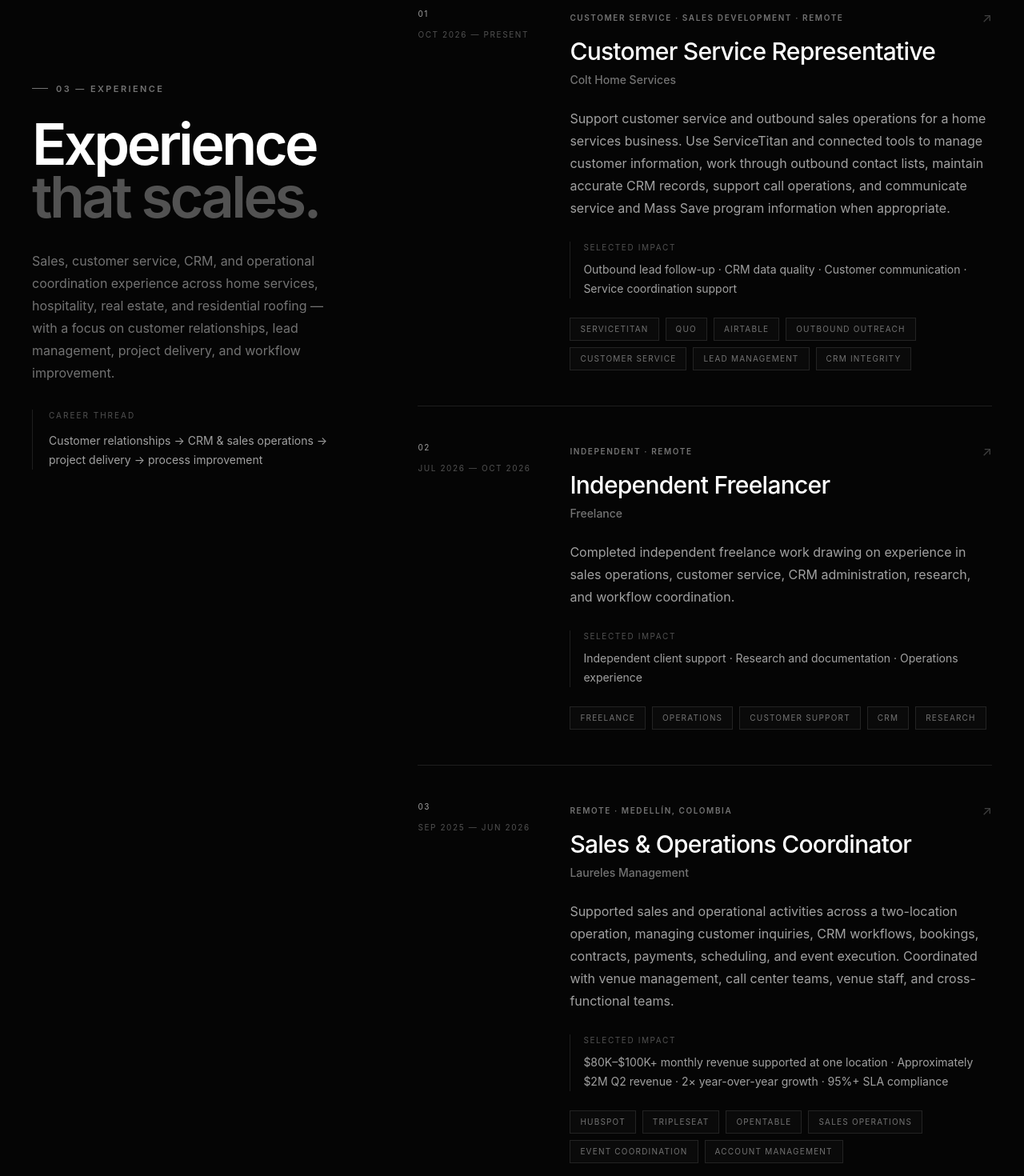
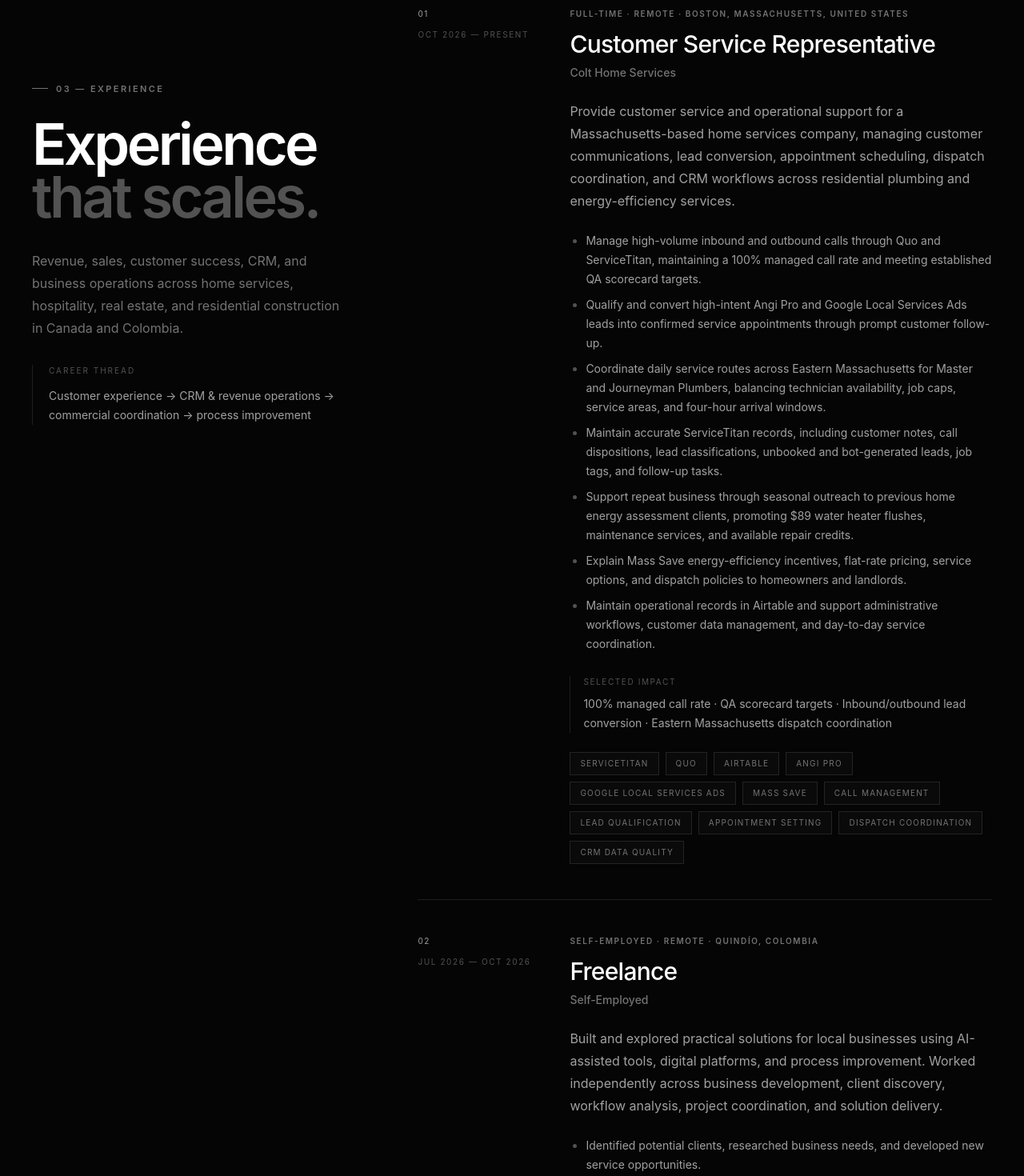
Before and after one commit to matteojose3112-bit/aster, a React (Vite) app in the folder portfolio/: page / in a window 1280 px wide. Shown: the part 7660-9130 px from the top of the page at 80% size. Built offline with nearby package versions, Linux system fonts and the light colour scheme.

Commit message:
Expand professional experience with full responsibilities and impact

```diff
--- a/portfolio/src/components/layout/sections/Experience.tsx
+++ b/portfolio/src/components/layout/sections/Experience.tsx
@@ -3,46 +3,86 @@ const experience = [
     period: "Oct 2026 — Present",
     role: "Customer Service Representative",
     company: "Colt Home Services",
-    type: "Customer Service · Sales Development · Remote",
-    summary: "Support customer service and outbound sales operations for a home services business. Use ServiceTitan and connected tools to manage customer information, work through outbound contact lists, maintain accurate CRM records, support call operations, and communicate service and Mass Save program information when appropriate.",
-    impact: "Outbound lead follow-up · CRM data quality · Customer communication · Service coordination support",
-    capabilities: ["ServiceTitan", "Quo", "Airtable", "Outbound Outreach", "Customer Service", "Lead Management", "CRM Integrity"],
+    type: "Full-time · Remote · Boston, Massachusetts, United States",
+    summary: "Provide customer service and operational support for a Massachusetts-based home services company, managing customer communications, lead conversion, appointment scheduling, dispatch coordination, and CRM workflows across residential plumbing and energy-efficiency services.",
+    details: [
+      "Manage high-volume inbound and outbound calls through Quo and ServiceTitan, maintaining a 100% managed call rate and meeting established QA scorecard targets.",
+      "Qualify and convert high-intent Angi Pro and Google Local Services Ads leads into confirmed service appointments through prompt customer follow-up.",
+      "Coordinate daily service routes across Eastern Massachusetts for Master and Journeyman Plumbers, balancing technician availability, job caps, service areas, and four-hour arrival windows.",
+      "Maintain accurate ServiceTitan records, including customer notes, call dispositions, lead classifications, unbooked and bot-generated leads, job tags, and follow-up tasks.",
+      "Support repeat business through seasonal outreach to previous home energy assessment clients, promoting $89 water heater flushes, maintenance services, and available repair credits.",
+      "Explain Mass Save energy-efficiency incentives, flat-rate pricing, service options, and dispatch policies to homeowners and landlords.",
+      "Maintain operational records in Airtable and support administrative workflows, customer data management, and day-to-day service coordination."
+    ],
+    impact: "100% managed call rate · QA scorecard targets · Inbound/outbound lead conversion · Eastern Massachusetts dispatch coordination",
+    capabilities: ["ServiceTitan", "Quo", "Airtable", "Angi Pro", "Google Local Services Ads", "Mass Save", "Call Management", "Lead Qualification", "Appointment Setting", "Dispatch Coordination", "CRM Data Quality"],
   },
   {
     period: "Jul 2026 — Oct 2026",
-    role: "Independent Freelancer",
-    company: "Freelance",
-    type: "Independent · Remote",
-    summary: "Completed independent freelance work drawing on experience in sales operations, customer service, CRM administration, research, and workflow coordination.",
-    impact: "Independent client support · Research and documentation · Operations experience",
-    capabilities: ["Freelance", "Operations", "Customer Support", "CRM", "Research"],
+    role: "Freelance",
+    company: "Self-Employed",
+    type: "Self-employed · Remote · Quindío, Colombia",
+    summary: "Built and explored practical solutions for local businesses using AI-assisted tools, digital platforms, and process improvement. Worked independently across business development, client discovery, workflow analysis, project coordination, and solution delivery.",
+    details: [
+      "Identified potential clients, researched business needs, and developed new service opportunities.",
+      "Explored ways to improve business workflows, customer communication, and operational efficiency using digital and AI-assisted tools.",
+      "Applied AI tools to research, information synthesis, drafting, and repetitive-work support.",
+      "Managed client acquisition, project coordination, and solution delivery independently."
+    ],
+    impact: "Independent business development · Client discovery · AI-assisted research and workflow exploration · End-to-end project coordination",
+    capabilities: ["Business Development", "Client Discovery", "Business Operations", "CRM Administration", "AI-assisted Research", "Workflow Analysis", "Project Coordination", "Independent Delivery"],
   },
   {
     period: "Sep 2025 — Jun 2026",
     role: "Sales & Operations Coordinator",
     company: "Laureles Management",
-    type: "Remote · Medellín, Colombia",
-    summary: "Supported sales and operational activities across a two-location operation, managing customer inquiries, CRM workflows, bookings, contracts, payments, scheduling, and event execution. Coordinated with venue management, call center teams, venue staff, and cross-functional teams.",
-    impact: "$80K–$100K+ monthly revenue supported at one location · Approximately $2M Q2 revenue · 2× year-over-year growth · 95%+ SLA compliance",
-    capabilities: ["HubSpot", "TripleSeat", "OpenTable", "Sales Operations", "Event Coordination", "Account Management"],
+    type: "Full-time · Remote · Medellín, Colombia",
+    summary: "Supported sales and operations across a two-location venue operation, managing CRM workflows, customer inquiries, bookings, contracts, payments, scheduling, and event coordination.",
+    details: [
+      "Supported commercial operations associated with USD $80K–$100K+ in monthly revenue at one location; contributed to approximately $2M in Q2 operation revenue and 2× year-over-year growth.",
+      "Managed 40–60+ daily customer interactions, 15–20 daily lead additions, and an active pipeline of 80–100 accounts and leads monthly, maintaining 95%+ SLA compliance.",
+      "Coordinated 10–12 events monthly, rising to 15–20 during peak periods, from inquiry through execution; processed 10–15 client contracts weekly.",
+      "Maintained CRM data integrity across HubSpot, TripleSeat, and OpenTable through audits, duplicate resolution, standardized data entry, and pipeline updates.",
+      "Maintained near-zero booking errors and coordinated daily workflows with venue management, call center teams, and staff across a 10–12-venue network.",
+      "Contributed to record-setting performance at the primary venue, which approximately doubled year-over-year revenue and ranked among the network's top revenue-producing venues."
+    ],
+    impact: "$80K–$100K+ monthly revenue supported at one location · ~$2M Q2 operation revenue · ~2× YoY growth · 95%+ SLA compliance · Near-zero booking errors",
+    capabilities: ["HubSpot", "TripleSeat", "OpenTable", "Revenue Operations", "Sales Operations", "Pipeline Management", "Account Management", "Event Coordination", "Contract Processing", "Booking Operations", "Cross-functional Collaboration", "SLA Management"],
   },
   {
     period: "Oct 2024 — Aug 2025",
     role: "CRM, Sales & Marketing Coordinator",
     company: "Inmobiliaria del Café Quindío",
-    type: "Hybrid · Armenia, Colombia",
-    summary: "Managed CRM, sales, customer service, and back-office activities in real estate, supporting the customer lifecycle from lead generation and follow-up through documentation and transactions. Maintained 15–20 active property listings and client relationships.",
-    impact: "150+ CRM contacts · 80–100 leads monthly · 15–25% improvement in lead conversion · 4–6 hours saved weekly through workflow improvements",
-    capabilities: ["HubSpot", "Lead Generation", "Pipeline Management", "Real Estate Operations", "Documentation", "Customer Service"],
+    type: "Full-time · Hybrid · Armenia, Quindío, Colombia",
+    summary: "Managed CRM, sales, marketing, customer service, and administrative workflows in real estate, supporting the sales cycle from lead generation and property promotion through follow-up and transaction documentation.",
+    details: [
+      "Managed 150+ HubSpot contacts, 20–25 active opportunities, 80–100 monthly leads, and 30–40+ daily customer interactions.",
+      "Maintained 15–20 active property listings and client relationships, targeting approximately one new listing per day.",
+      "Contributed to a 15–25% improvement in lead conversion through structured follow-ups and pipeline management.",
+      "Supported 1–2 property transactions weekly, coordinating customer communications, contracts, and documentation.",
+      "Published property listings across Facebook, Instagram, X, online platforms, and the company website every 1–2 days.",
+      "Standardized administrative workflows, saving approximately 4–6 hours weekly and improving document retrieval efficiency by approximately 30%."
+    ],
+    impact: "150+ CRM contacts · 80–100 monthly leads · 15–25% lead-conversion improvement · 4–6 hours saved weekly · ~30% faster document retrieval",
+    capabilities: ["HubSpot", "CRM Administration", "Lead Generation", "Pipeline Management", "Customer Success Operations", "Property Listings", "Social Media Publishing", "Transaction Support", "Documentation", "Process Standardization", "Data Integrity"],
   },
   {
     period: "Jan 2021 — Sep 2024",
     role: "Operations & Customer Service Coordinator",
     company: "416 Roofing",
-    type: "Hybrid · Toronto, Canada",
-    summary: "Managed sales, customer service, operations, project coordination, procurement, and CRM for a residential roofing company. Coordinated estimates, materials, vendors, field crews, scheduling, payments, and project progress across concurrent jobs.",
-    impact: "20–25 projects monthly · 3 field crews coordinated · 5–7 estimates weekly · Materials procurement 4–5 times weekly",
-    capabilities: ["AccuLynx", "Project Coordination", "Estimating", "Procurement", "Scheduling", "Invoicing & Payments"],
+    type: "Full-time · Hybrid · Toronto, Ontario, Canada",
+    summary: "Managed sales, customer service, operations, project coordination, procurement, scheduling, CRM administration, payments, and marketing for a residential roofing company serving the Greater Toronto Area.",
+    details: [
+      "Managed 20–30+ daily customer interactions and 14–21 new leads weekly, handling inquiries, estimates, scheduling, and follow-ups.",
+      "Coordinated 20–25 roofing projects monthly and dispatched three field crews of approximately four workers each, monitoring schedules, materials, and project progress.",
+      "Prepared 5–7 estimates weekly, with approximately one in three converting to completed jobs, across projects ranging from $500–$1,000 repairs to $5K–$20K+ installations.",
+      "Administered AccuLynx CRM records across the customer and project lifecycle, including leads, appointments, estimates, job activity, and customer records.",
+      "Coordinated materials procurement 4–5 times weekly with 2–3 primary suppliers to maintain project readiness and minimize downtime.",
+      "Processed 5–10 payments and invoices weekly, maintaining accurate financial and expense records.",
+      "Supported local business development through 1,000+ flyers per campaign, door-to-door outreach, and online marketing 2–3 times weekly."
+    ],
+    impact: "20–25 projects monthly · 3 field crews coordinated · 5–7 estimates weekly · 4–5 procurement cycles weekly · 14–21 new leads weekly",
+    capabilities: ["AccuLynx", "Customer Service", "Sales Support", "Project Coordination", "Field Crew Dispatch", "Estimating", "Procurement", "Vendor Relations", "Scheduling", "Invoicing & Payments", "Expense Records", "Local Marketing"],
   },
 ];
 
@@ -59,11 +99,11 @@ function Experience() {
               <span className="text-neutral-600">that scales.</span>
             </h2>
             <p className="mt-8 max-w-md text-base leading-7 text-neutral-500">
-              Sales, customer service, CRM, and operational coordination experience across home services, hospitality, real estate, and residential roofing — with a focus on customer relationships, lead management, project delivery, and workflow improvement.
+              Revenue, sales, customer success, CRM, and business operations across home services, hospitality, real estate, and residential construction in Canada and Colombia.
             </p>
             <div className="mt-8 border-l border-white/10 pl-5">
               <p className="text-[10px] uppercase tracking-[0.2em] text-neutral-600">Career thread</p>
-              <p className="mt-3 text-sm leading-6 text-neutral-400">Customer relationships → CRM & sales operations → project delivery → process improvement</p>
+              <p className="mt-3 text-sm leading-6 text-neutral-400">Customer experience → CRM & revenue operations → commercial coordination → process improvement</p>
             </div>
           </div>
 
@@ -76,22 +116,18 @@ function Experience() {
                     <br />
                     <span className="mt-2 inline-block leading-5">{item.period}</span>
                   </div>
-
                   <div>
-                    <div className="flex flex-wrap items-center justify-between gap-3">
-                      <p className="text-[10px] font-semibold uppercase tracking-[0.16em] text-neutral-500">{item.type}</p>
-                      <span className="text-neutral-700 transition group-hover:text-neutral-300">↗</span>
-                    </div>
+                    <p className="text-[10px] font-semibold uppercase tracking-[0.16em] text-neutral-500">{item.type}</p>
                     <h3 className="mt-3 text-2xl font-medium tracking-[-0.025em] text-white md:text-3xl">{item.role}</h3>
                     <p className="mt-2 text-sm font-medium text-neutral-500">{item.company}</p>
-
                     <p className="mt-6 max-w-2xl text-sm leading-7 text-neutral-400 md:text-base">{item.summary}</p>
-
+                    <ul className="mt-6 max-w-2xl list-disc space-y-2 pl-5 text-sm leading-6 text-neutral-400 marker:text-neutral-600">
+                      {item.details.map((detail) => <li key={detail}>{detail}</li>)}
+                    </ul>
                     <div className="mt-7 border-l border-white/10 pl-4">
                       <p className="text-[10px] uppercase tracking-[0.16em] text-neutral-600">Selected impact</p>
                       <p className="mt-2 text-sm leading-6 text-neutral-400">{item.impact}</p>
                     </div>
-
                     <div className="mt-6 flex flex-wrap gap-2">
                       {item.capabilities.map((capability) => (
                         <span key={capability} className="border border-white/10 bg-white/[0.02] px-3 py-1.5 text-[10px] uppercase tracking-[0.12em] text-neutral-500 transition group-hover:border-white/20 group-hover:text-neutral-300">
```
